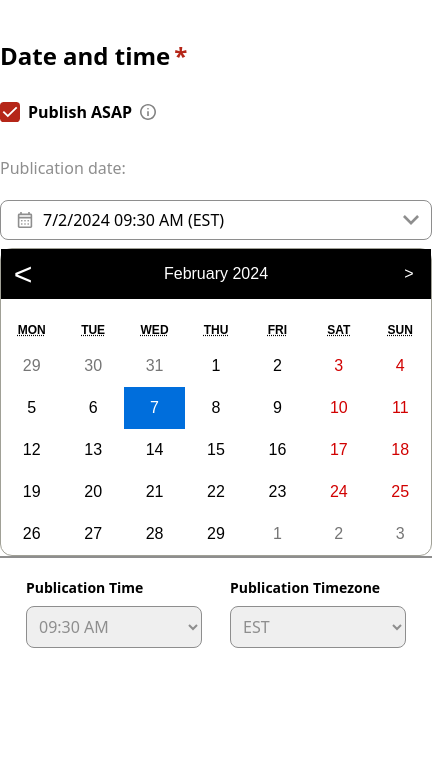
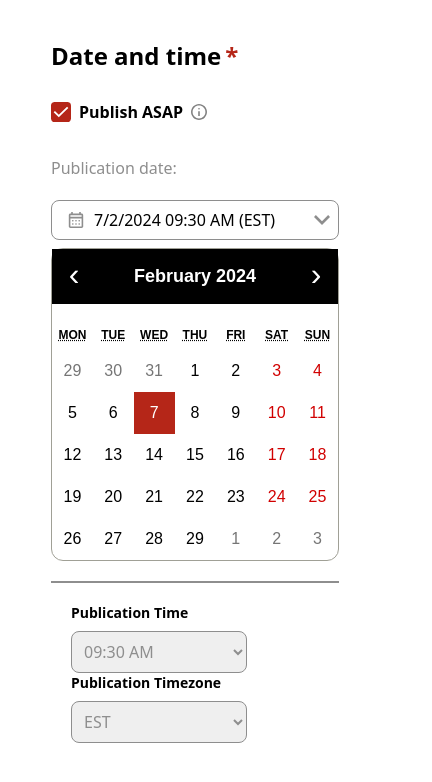
Before and after one commit to ctdc0208/Date-Picker, a React (Vite) app: page / in a window 390 px wide. Shown: the top 782 px of the page, 432 px wide, since content can reach past the window. Built offline with nearby package versions, Linux system fonts and the light colour scheme.

Commit message:
responsive css

```diff
--- a/src/App.jsx
+++ b/src/App.jsx
@@ -2,7 +2,7 @@ import DateField from "./DateField"
 
 function App() {
   return (
-    <div className="py-10 md:w-fit flex flex-col justify-center mx-auto">
+    <div className="py-10 w-72 md:w-fit lg:w-128 flex flex-col justify-center mx-auto">
       <div className="flex flex-row">
         <div className="font-bold text-2xl">
           Date and time
--- a/src/DateField.jsx
+++ b/src/DateField.jsx
@@ -44,6 +44,7 @@ export default function DateField() {
 
 
     const [isOpen, setIsOpen] = useState(true);
+    const [inputValue, setInputValue] = useState();
     const [calendarValue, calendarValueOnChange] = useState(new Date());
     const [timeValue, timeValueOnChange] = useState(timeOptions[0].value);
     const [timezoneValue, timezoneValueOnChange] = useState(timezoneOptions[0].value);
@@ -64,20 +65,20 @@ export default function DateField() {
 
     return (
     <>
-        <button onClick={() => setIsOpen(!isOpen)} className="flex flex-row items-center mt-5 w-128 h-10 border border-solid border-gray rounded-lg ring-offset-8 ">
+        <button onClick={() => setIsOpen(!isOpen)} className="flex flex-row items-center mt-5 w-72 md:w-96 lg:w-128 h-10 border border-solid border-gray rounded-lg ring-offset-8 ">
             <img
             src="../src/assets/calendar.svg"
             className="h-4 w-4 ml-4"
             />
            <div className="input-placeholder">
-                <input type="text" value={value} className='w-80' required></input>
+                <input type="text" value={value} className='w-52 md:w-64 lg:w-80' required></input>
                 <div className="placeholder">
                     Select release date<span className='font-extrabold ml-1'>*</span>
                 </div>
             </div>
             <img
                 src="../src/assets/expand.svg"
-                className="h-4 w-4 ml-10"
+                className="h-4 w-4 ml-3 md:ml-14 lg:ml-10"
             />
         </button>
         {isOpen && (
@@ -85,11 +86,11 @@ export default function DateField() {
                 <Calendar
                     onChange={calendarValueOnChange}
                     value={calendarValue}
-                    className='w-128  border rounded-xl'
-                    prevLabel="<"
-                    nextLabel=">"
+                    className='w-72 md:w-96 lg:w-128 border rounded-xl'
+                    prevLabel=""
+                    nextLabel=""
                 />
-                <div className='border-t-2 border-gray p-5 space-x-7 flex flex-row justify-center w-128'>
+                <div className='border-t-2 border-gray p-5 mt-5 md:space-x-7 flex flex-col md:flex-row justify-center w-72 md:w-96 lg:w-128'>
                     <div>
                         <div className='font-bold text-sm'>Publication Time</div>
                         <select name='time' id='time' onChange={handleTimeChange} value={timeValue} className='border bottom-1 border-gray p-2 mt-2 w-44 rounded-lg text-gray'>
--- a/src/date.css
+++ b/src/date.css
@@ -34,7 +34,7 @@
 }
 
 .react-calendar__navigation {
-    height: 50px;
+    height: 55px;
     background-color: black;
     margin-bottom: 1em;
     color: white;
@@ -42,10 +42,41 @@
     flex-direction: row;
 }
 
-.react-calendar__navigation__prev-button {
+.react-calendar__navigation__prev-button::after {
+    content: "\2039";
+}
+
+.react-calendar__navigation__next-button::after {
+    content: "\203A";
+}
+
+.react-calendar__navigation__prev-button::after,
+.react-calendar__navigation__next-button::after {
+    text-align: center;
+    color: #ffffff;
     font-size: xx-large;
-    text-align: center;
+    cursor: pointer;
 }
+
+.react-calendar__navigation__prev-button::after:focus,
+.react-calendar__navigation__prev-button::after:hover,
+.react-calendar__navigation__next-button::after:enabled:focus,
+.react-calendar__navigation__next-button::after:enabled:hover {
+    color: #b52618;
+}
+
+.react-calendar__navigation__label__labelText,
+.react-calendar__navigation__label__labelText--from {
+    font-size: large;
+    font-weight: 600;
+}
+
+.react-calendar__tile,
+.react-calendar__tile--active,
+.react-calendar__tile--range,
+.react-calendar__tile--rangeStart .react-calendar__tile--rangeEnd,
+.react-calendar__tile--rangeBothEnds,
+.react-calendar__month-view__days__day {}
 
 .react-calendar {
     background: white;
@@ -94,7 +125,7 @@
 
 .react-calendar__navigation button:enabled:hover,
 .react-calendar__navigation button:enabled:focus {
-    background-color: #e6e6e6;
+    color: #e8e8e8;
 }
 
 .react-calendar__navigation button[disabled] {
@@ -173,13 +204,14 @@
 }
 
 .react-calendar__tile--active {
-    background: #006edc;
+    background: #b52618;
     color: white;
 }
 
 .react-calendar__tile--active:enabled:hover,
 .react-calendar__tile--active:enabled:focus {
-    background: #1087ff;
+    background: #b52618;
+    color: white;
 }
 
 .react-calendar--selectRange .react-calendar__tile--hover {
```
